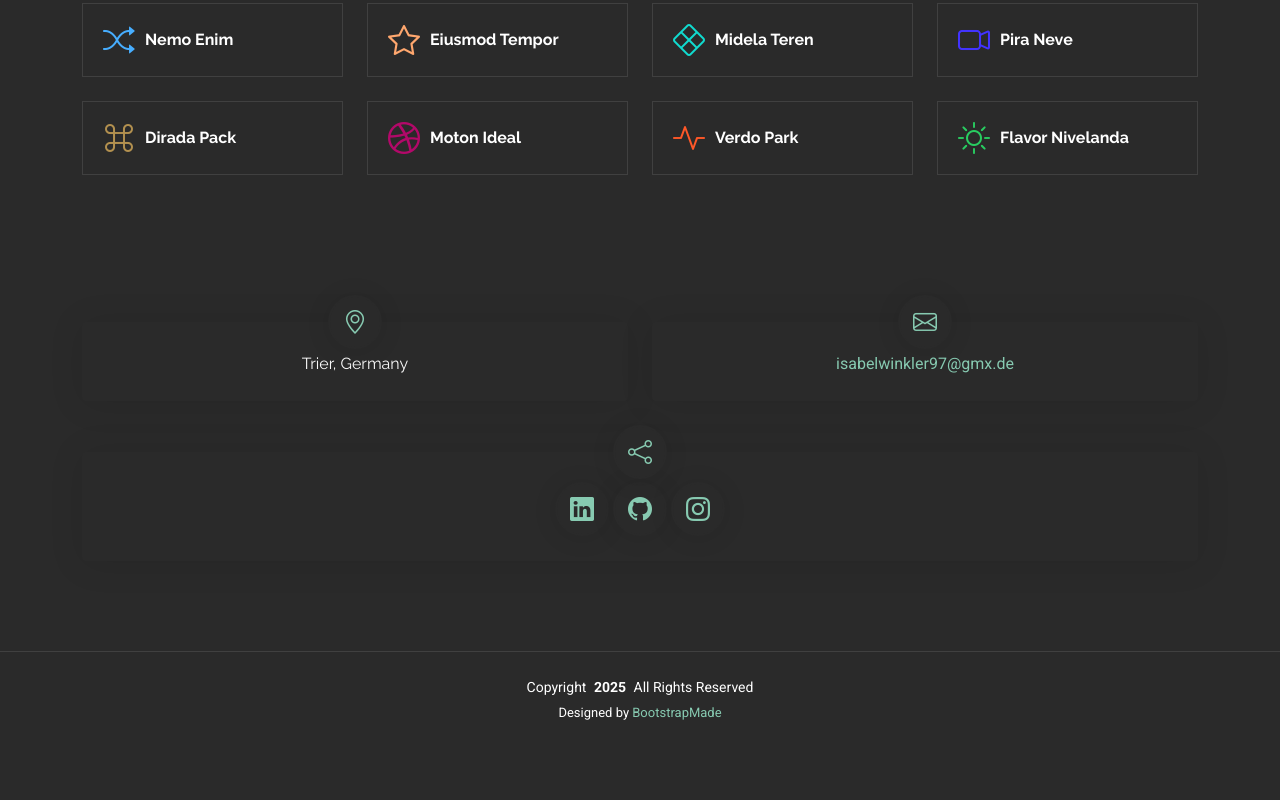
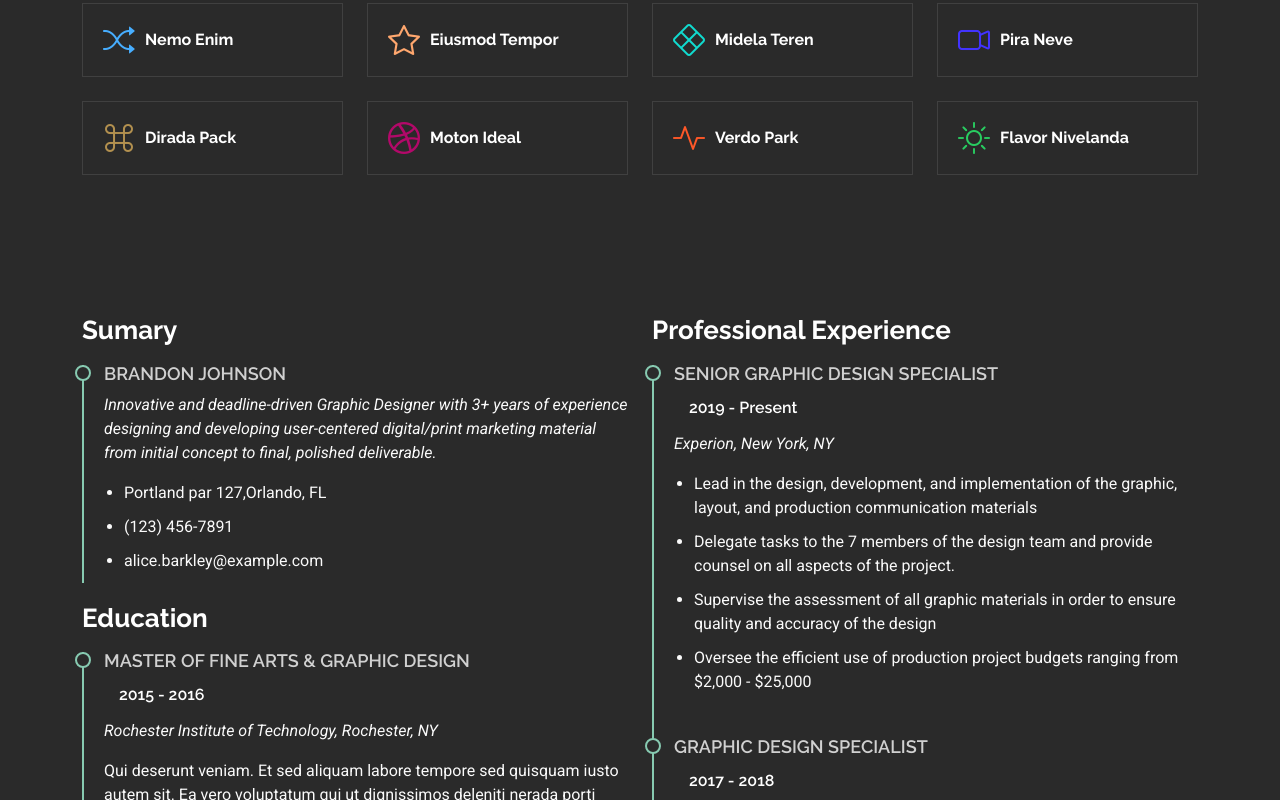
Before and after one commit to easywinkler/isabelwinkler, a plain HTML site: page index.html in a window 1280 px wide. Shown: the part 2000-2800 px from the top of the page. Before the commit the page ends 2753 px from the top, so only its background shows below. Drawn offline with Linux system fonts and the light colour scheme.

Commit message:
Anpassung lokal

```diff
--- a/index.html
+++ b/index.html
@@ -295,6 +295,78 @@
 
   </section><!-- /Interests Section -->
 
+   <!-- Resume Section -->
+   <section id="resume" class="resume section">
+
+    <div class="container">
+
+      <div class="row">
+
+        <div class="col-lg-6" data-aos="fade-up" data-aos-delay="100">
+          <h3 class="resume-title">Sumary</h3>
+
+          <div class="resume-item pb-0">
+            <h4>Brandon Johnson</h4>
+            <p><em>Innovative and deadline-driven Graphic Designer with 3+ years of experience designing and developing user-centered digital/print marketing material from initial concept to final, polished deliverable.</em></p>
+            <ul>
+              <li>Portland par 127,Orlando, FL</li>
+              <li>(123) 456-7891</li>
+              <li>alice.barkley@example.com</li>
+            </ul>
+          </div><!-- Edn Resume Item -->
+
+          <h3 class="resume-title">Education</h3>
+          <div class="resume-item">
+            <h4>Master of Fine Arts &amp; Graphic Design</h4>
+            <h5>2015 - 2016</h5>
+            <p><em>Rochester Institute of Technology, Rochester, NY</em></p>
+            <p>Qui deserunt veniam. Et sed aliquam labore tempore sed quisquam iusto autem sit. Ea vero voluptatum qui ut dignissimos deleniti nerada porti sand markend</p>
+          </div><!-- Edn Resume Item -->
+
+          <div class="resume-item">
+            <h4>Bachelor of Fine Arts &amp; Graphic Design</h4>
+            <h5>2010 - 2014</h5>
+            <p><em>Rochester Institute of Technology, Rochester, NY</em></p>
+            <p>Quia nobis sequi est occaecati aut. Repudiandae et iusto quae reiciendis et quis Eius vel ratione eius unde vitae rerum voluptates asperiores voluptatem Earum molestiae consequatur neque etlon sader mart dila</p>
+          </div><!-- Edn Resume Item -->
+
+        </div>
+
+        <div class="col-lg-6" data-aos="fade-up" data-aos-delay="200">
+          <h3 class="resume-title">Professional Experience</h3>
+          <div class="resume-item">
+            <h4>Senior graphic design specialist</h4>
+            <h5>2019 - Present</h5>
+            <p><em>Experion, New York, NY </em></p>
+            <ul>
+              <li>Lead in the design, development, and implementation of the graphic, layout, and production communication materials</li>
+              <li>Delegate tasks to the 7 members of the design team and provide counsel on all aspects of the project. </li>
+              <li>Supervise the assessment of all graphic materials in order to ensure quality and accuracy of the design</li>
+              <li>Oversee the efficient use of production project budgets ranging from $2,000 - $25,000</li>
+            </ul>
+          </div><!-- Edn Resume Item -->
+
+          <div class="resume-item">
+            <h4>Graphic design specialist</h4>
+            <h5>2017 - 2018</h5>
+            <p><em>Stepping Stone Advertising, New York, NY</em></p>
+            <ul>
+              <li>Developed numerous marketing programs (logos, brochures,infographics, presentations, and advertisements).</li>
+              <li>Managed up to 5 projects or tasks at a given time while under pressure</li>
+              <li>Recommended and consulted with clients on the most appropriate graphic design</li>
+              <li>Created 4+ design presentations and proposals a month for clients and account managers</li>
+            </ul>
+          </div><!-- Edn Resume Item -->
+
+        </div>
+
+      </div>
+
+    </div>
+
+  </section><!-- /Resume Section -->
+
+
      <!-- contact Section -->
   <section id="contact" class="contact section">
 
```
